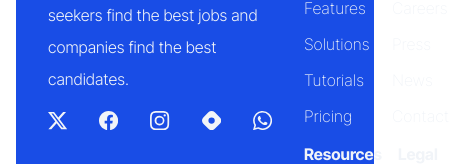
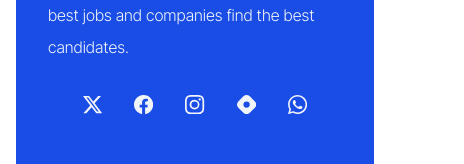
Before and after one commit to octocatblain/codsoft, a React (Create React App) app in the folder jobsearch/: page /blog in a window 390 px wide. Shown: the part 377-541 px from the top of the page, 464 px wide, since content can reach past the window. Built offline with nearby package versions, Linux system fonts and the light colour scheme; no server answers.

Commit message:
feat: add responsiveness to footer

```diff
--- a/jobsearch/src/Components/Footer/Footer.css
+++ b/jobsearch/src/Components/Footer/Footer.css
@@ -84,7 +84,7 @@
                 transition: all 500ms ease;
             }
 
-            .link:hover{
+            .link:hover {
                 transform: translateX(10px);
                 text-shadow: 0 0 10px white;
                 color: var(--tertiary-clr-black);
@@ -94,16 +94,30 @@
     }
 }
 
-@media screen and (max-width: 787px){
+@media screen and (max-width: 787px) {
 
-    .footer{
+    .footer {
         margin-inline: 1rem;
         padding: 2rem;
+        flex-direction: column !important;
     }
 
-    .footer_links{
-        flex-wrap: wrap;
-        margin-block: 1rem;
+    .footer_about .icons{
+        padding-block-start: 1rem;
+        align-self: center;
     }
 
+    .footer_links {
+        flex-wrap: wrap;
+        width: 100%;
+        margin-block: 1rem;
+        gap: 1rem !important;
+
+        .links_column {
+            width: 24% !important;
+        }
+    }
+
+
+
 }
```
